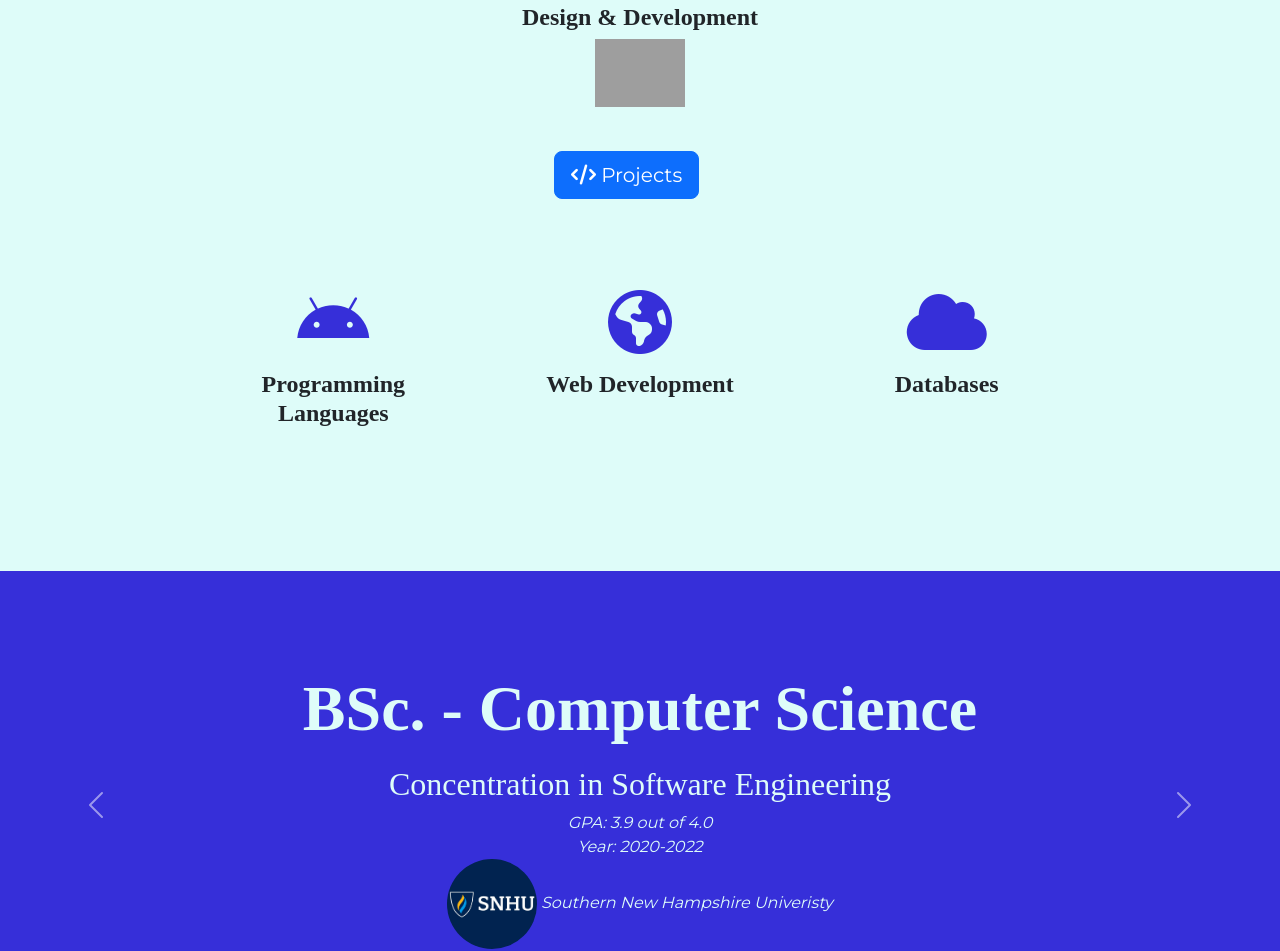
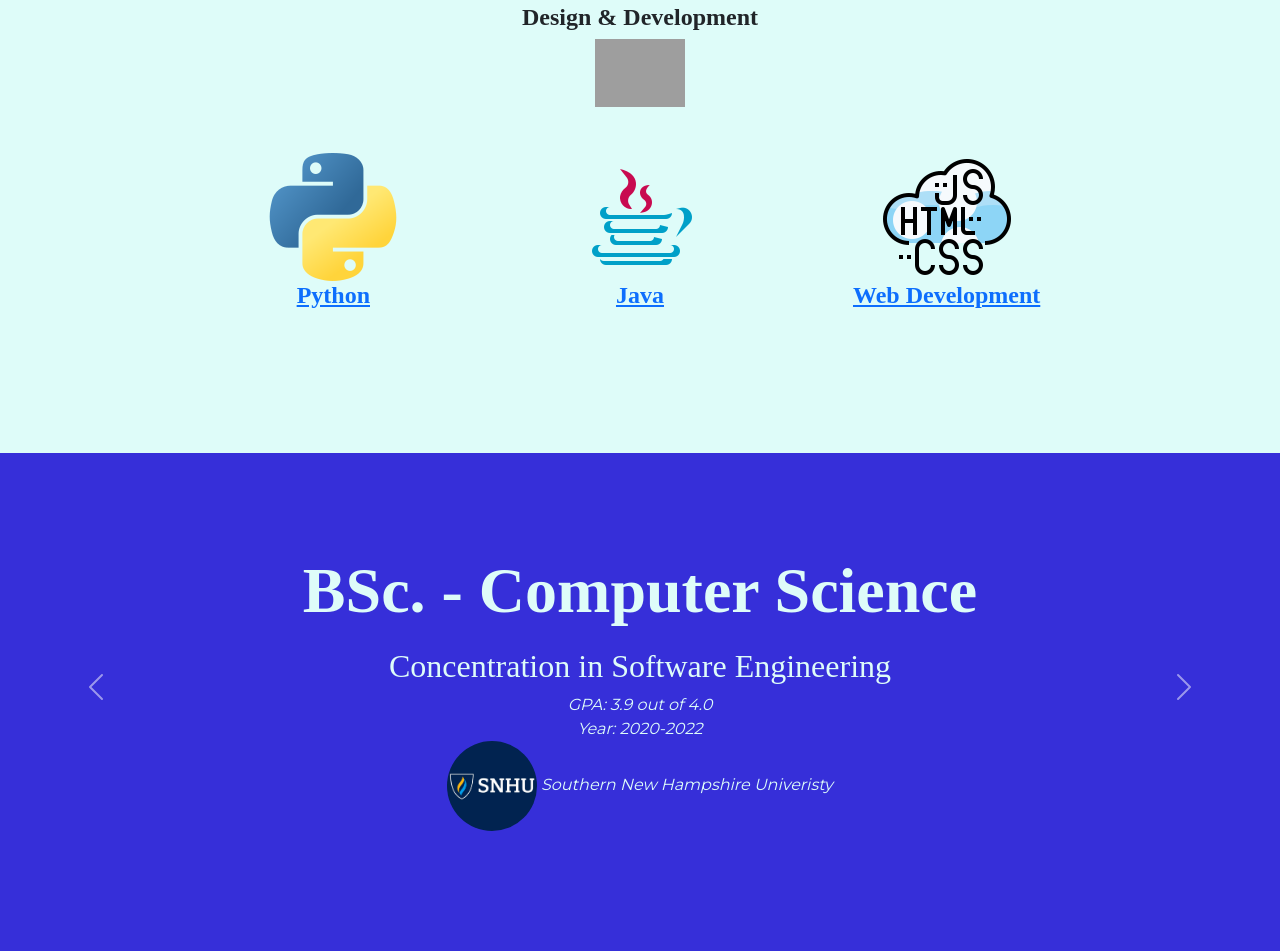
Before and after one commit to JEO2023/pro_web, a plain HTML site: page index.html in a window 1280 px wide. Shown: the part 948-1899 px from the top of the page. Drawn offline with nearby package versions, Linux system fonts and the light colour scheme; grey boxes are pictures that could not be loaded.

Commit message:
Update index.html

```diff
--- a/index.html
+++ b/index.html
@@ -15,7 +15,6 @@
   <script src="https://kit.fontawesome.com/157e0b1357.js" crossorigin="anonymous"></script>
   <!-- Bootstrap Scripts -->
   <script src="https://cdn.jsdelivr.net/npm/bootstrap@5.3.0-alpha1/dist/js/bootstrap.min.js" integrity="sha384-mQ93GR66B00ZXjt0YO5KlohRA5SY2XofN4zfuZxLkoj1gXtW8ANNCe9d5Y3eG5eD" crossorigin="anonymous"></script>
-
 
 
 </head>
@@ -83,29 +82,38 @@
       <!-- <h4 class="skill-desc">I have designed and developed multiple projects throughout my education experience and career. I have read books how to develop programs and taken courses
         with different programming languages. <a class="dev-link" href="development.html"><span class="web">(Projects)</span></a></h4> -->
       <br>
-      <a type="button" class="btn btn-primary btn-lg download-button" href="development.html"><i class="fa-solid fa-code"></i><span class="web">  Projects</span></a></h4><br>
+      <!-- <a type="button" class="btn btn-primary btn-lg download-button" href="development.html"><i class="fa-solid fa-code"></i><span class="web">  Projects</span></a></h4><br> -->
       <!-- <button type="button" class="btn btn-light btn-lg download-button"><i class="fa-brands fa-google-play" href="development.html"></i><a class="dev-link" href="development.html"><span>(Projects)</span></a>Projects</button> -->
 
         <!-- <h3>Design & Development</h3> -->
       <div class="row">
         <div class="feature-box col-lg-4">
           <!-- <i class="icon fas fa-check-circle fa-4x"></i> -->
-          <i class="icon fa-brands fa-android fa-4x"></i>
-          <h3 class="feature-title">Programming Languages</h3>
+          <img class ="DD_image" src="python.png" alt=""><br>
+          <h3><a class="feature-title" href="development.html" >Python</a></h3>
+
           <!-- <p>So easy to use, even your dog could do it.</p> -->
         </div>
 
         <div class="feature-box col-lg-4">
-          <i class="icon fa-solid fa-earth-americas fa-4x"></i>
-          <h3 class="feature-title">Web Development</h3>
+          <img class ="DD_image" src="java.png" alt=""><br>
+          <h3><a class="feature-title" href="development.html" >Java</a></h3>
           <!-- <p>We have all the dogs, the greatest dogs.</p>       -->
         </div>
 
         <div class="feature-box col-lg-4">
-          <i class="icon fa-solid fa-cloud fa-4x"></i>
-          <h3 class="feature-title">Databases</h3>
+          <img class ="DD_image" src="webdev.png" alt=""><br>
+          <h3><a class="feature-title" href="development.html" >Web Development</a></h3>
           <!-- <p>Find the love of your dog's life or your money back.</p>       -->
         </div>
+        <!-- <div class="feature-box col-lg-2">
+          <img class ="DD_image" src="database.png" alt=""><br>
+          <h3><a class="feature-title" href="development.html" >SQL</a></h3>
+        </div>
+        <div class="feature-box col-lg-2">
+          <img class ="DD_image" src="mysql.png" alt=""><br>
+          <h3><a class="feature-title" href="development.html" >MySQL</a></h3>
+        </div> -->
       </div>
     </div>
   </section>
```
